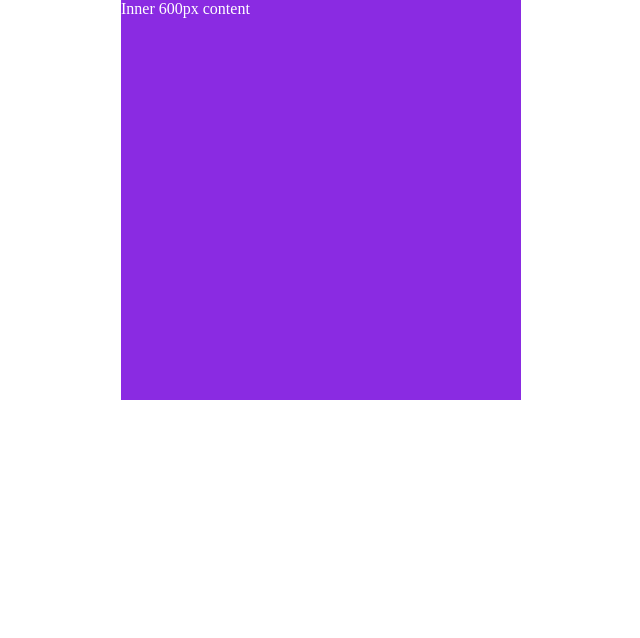
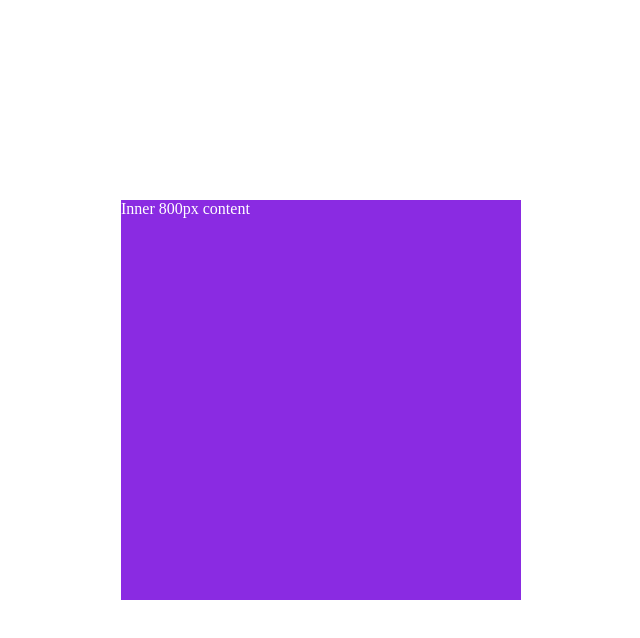
Before and after one commit to QDMarkMan/delicate-scrollbar, a website: page index.html in a window 1280 px wide. Shown: the whole page, without its empty margins (319-959 px from the left). Drawn offline with Linux system fonts and the light colour scheme.

Commit message:
update: doc

```diff
--- a/index.html
+++ b/index.html
@@ -19,6 +19,8 @@
 		.container{
 			height: 100%;
 			width: 100%;
+			display: flex;
+			align-items: center;
 		}
 		.container-400 {
 			height: 400px;
@@ -27,16 +29,16 @@
 			background-color: blueviolet;
 			overflow: auto;
 		}
-		.container-600{
-			height: 600px;
-			width: 600px;
+		.container-800{
+			height: 800px;
+			width: 800px;
 			color: #ffffff;
 		}
 	</style>
   <div class="container">
     <div class="demo-container container-400">
-			<div class="container-600">
-				Inner 600px content
+			<div class="container-800">
+				Inner 800px content
 			</div>
 		</div>
   </div>
--- a/src/core/scrollbar/abstractScrollbar.ts
+++ b/src/core/scrollbar/abstractScrollbar.ts
@@ -48,6 +48,8 @@ export abstract class AbstractScrollbar {
 		this._host = opts.host;
 		this._shouldRender = !opts.lazyRender
 		this._scrollbarState = opts.scrollbarState
+		// 判断当前垂直/水平方向是否需要生成滚动条
+
 		// DOM
 		this.domNode = createFastDomNode(document.createElement('div'))
 		this.domNode.setAttribute('role', 'presentation');
```
Also changed, not shown: dist/index.js.
